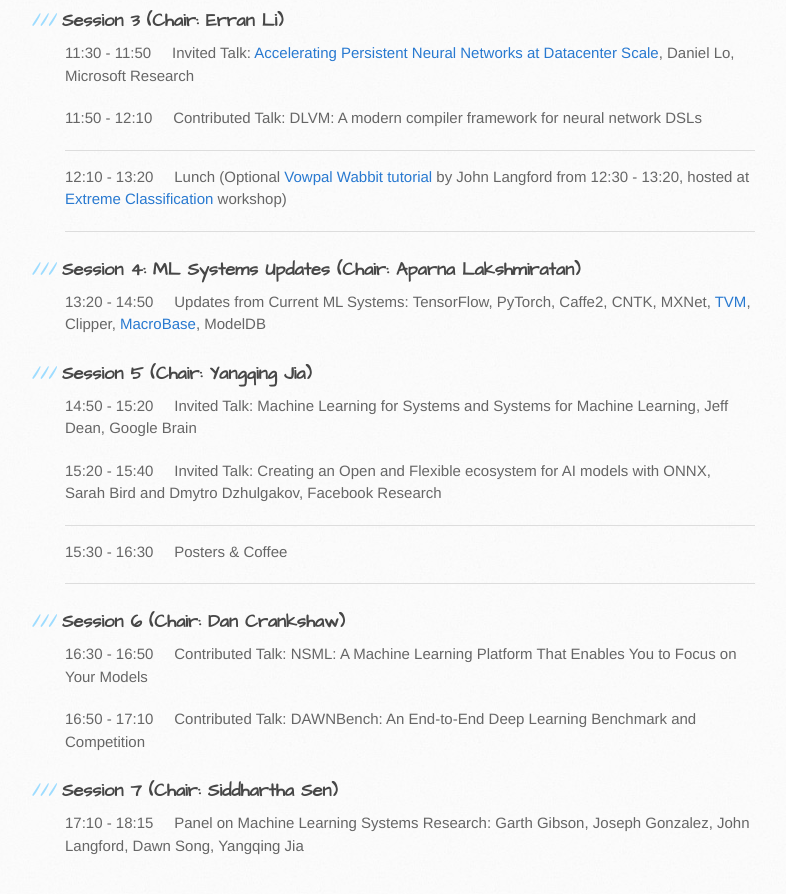
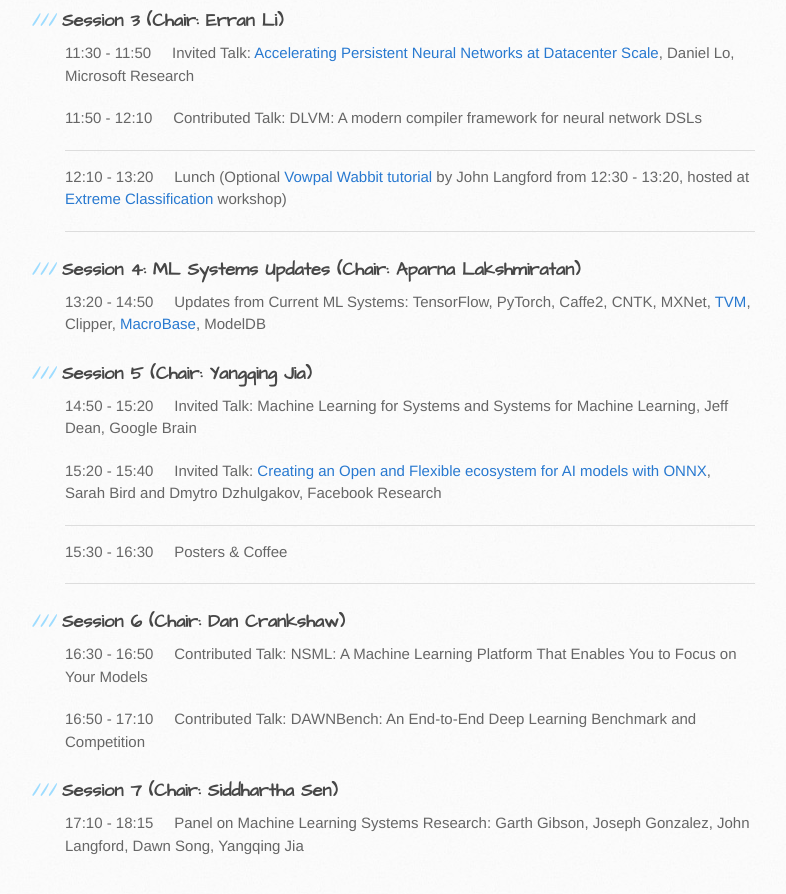
Before and after one commit to LearningSys/nips17, a Jekyll site: the page built from schedule.md, in a window 1280 px wide and 900 px high, scrolled down 810 px. Shown: the top 894 px of the window, without its empty margins (105-891 px from the left). Built offline with Jekyll 4.4.1, drawn with Linux system fonts in a browser that asks for light colours; our own code applies the rules of GitHub Pages for plain Markdown files; the repository's description, which GitHub fills in, is left out; part of the change alters nothing that is shown.

```diff
--- a/schedule.md
+++ b/schedule.md
@@ -41,7 +41,7 @@
 
 14:50 - 15:20 &nbsp;&nbsp;&nbsp;    Invited Talk:  Machine Learning for Systems and Systems for Machine Learning, Jeff Dean, Google Brain
 
-15:20 - 15:40 &nbsp;&nbsp;&nbsp;    Invited Talk:  Creating an Open and Flexible ecosystem for AI models with ONNX, Sarah Bird and Dmytro Dzhulgakov, Facebook Research
+15:20 - 15:40 &nbsp;&nbsp;&nbsp;    Invited Talk:  [Creating an Open and Flexible ecosystem for AI models with ONNX](assets/slides/ONNX-workshop.pdf), Sarah Bird and Dmytro Dzhulgakov, Facebook Research
 
 ***
 
```
Also changed, not shown: 1 other file.
